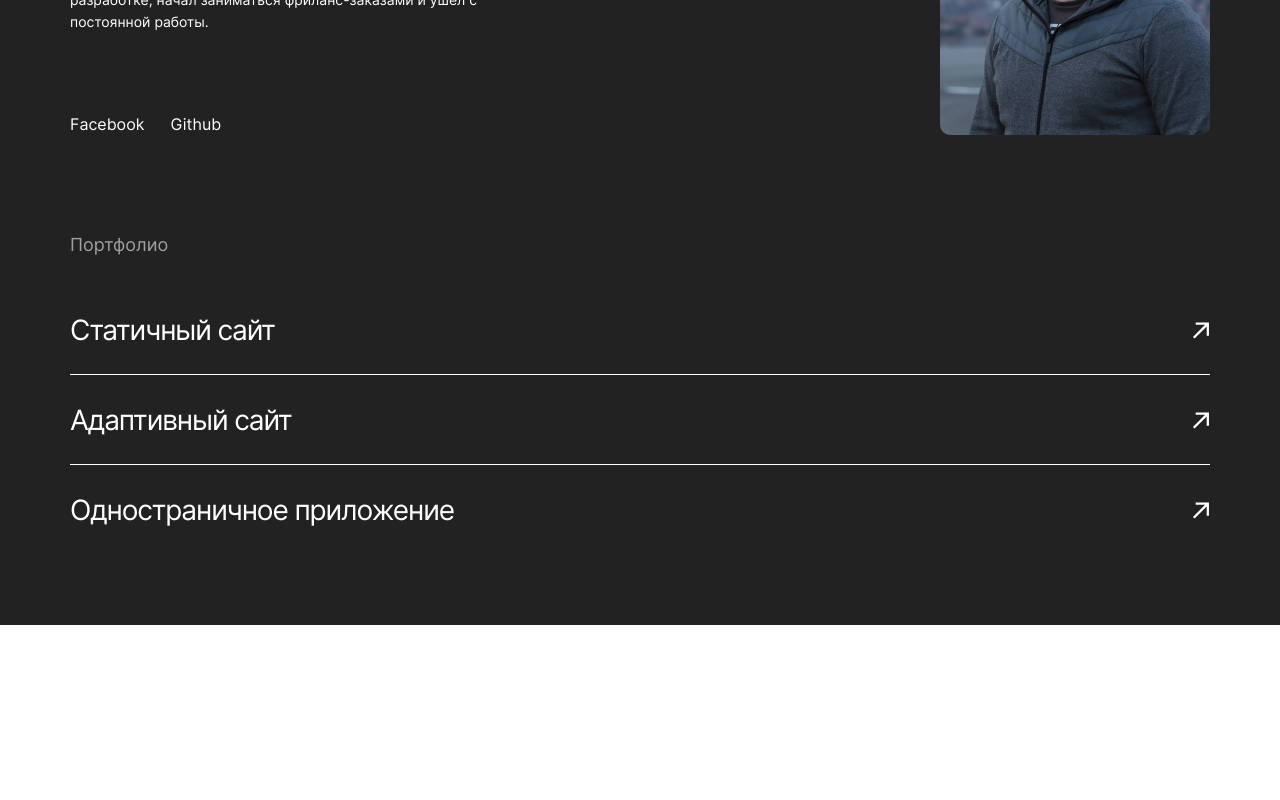
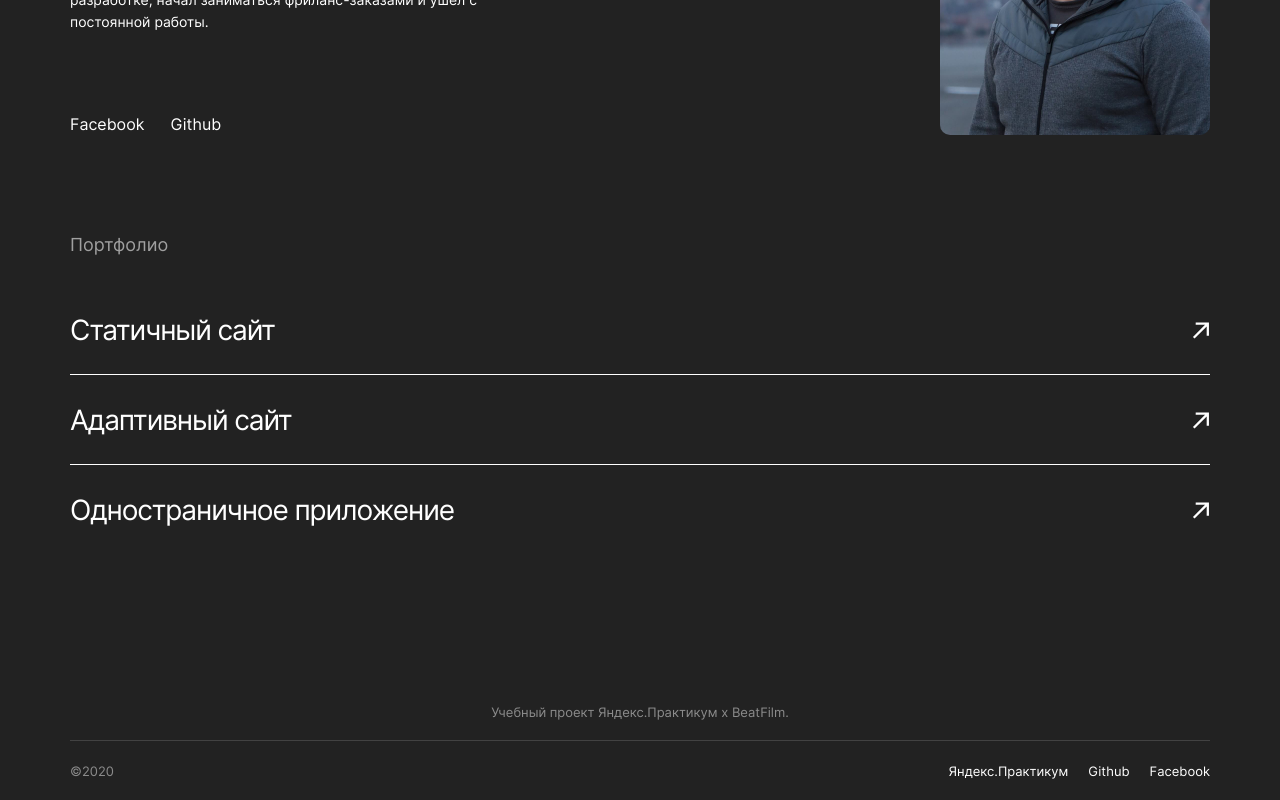
Before and after one commit to alkremn/movies-explorer-frontend, a React (Create React App) app: page / in a window 1280 px wide. Shown: the part 2216-3016 px from the top of the page. Before the commit the page ends 2841 px from the top, so only its background shows below. Built offline with nearby package versions, Linux system fonts and the light colour scheme.

Commit message:
feat: Implement footer section

```diff
--- a/src/components/Footer/Footer.css
+++ b/src/components/Footer/Footer.css
@@ -0,0 +1,124 @@
+.footer {
+  display: flex;
+  flex-direction: column;
+  margin: 0 auto;
+  width: calc(100vw - 36px);
+  max-width: 1140px;
+}
+
+.footer__title {
+  margin: 79px 0 0;
+  padding-bottom: 21px;
+  font-weight: 400;
+  font-size: 12px;
+  line-height: 15px;
+  color: #8b8b8b;
+  border-bottom: 1px solid #424242;
+}
+
+.footer__buttom {
+  display: flex;
+  flex-direction: column;
+  align-items: center;
+  padding-bottom: 10px;
+}
+
+.footer__links {
+  display: flex;
+  flex-direction: column;
+  align-items: center;
+  list-style: none;
+  padding-left: 0;
+  margin: 30px 0 0;
+}
+
+.footer__links-item {
+  margin-top: 12px;
+}
+
+.footer__links-item:first-child {
+  margin-top: 0;
+}
+
+.footer__link {
+  color: #fff;
+  font-size: 12px;
+  line-height: 15px;
+  text-decoration: none;
+}
+
+.footer__copyright {
+  margin: 30px 0 0 0;
+  font-size: 12px;
+  line-height: 15px;
+  color: #8b8b8b;
+}
+
+@media screen and (min-width: 768px) {
+  .footer {
+    width: calc(100vw - 100px);
+  }
+
+  .footer__title {
+    font-size: 13px;
+    line-height: 16px;
+    padding-bottom: 20px;
+    text-align: center;
+  }
+
+  .footer__buttom {
+    display: flex;
+    flex-direction: row-reverse;
+    justify-content: space-between;
+    padding: 20px 0;
+  }
+  .footer__links {
+    flex-direction: row;
+    align-items: center;
+    margin-top: 0;
+  }
+
+  .footer__links-item {
+    margin: 0 0 0 20px;
+  }
+
+  .footer__links-item:first-child {
+    margin: 0;
+  }
+  .footer__link {
+    font-size: 13px;
+    line-height: 16px;
+  }
+
+  .footer__copyright {
+    font-size: 13px;
+    line-height: 16px;
+    margin: 0;
+  }
+}
+
+@media screen and (min-width: 1024px) {
+  .about__container {
+    flex-direction: row-reverse;
+    justify-content: space-between;
+    margin: 66px 0 100px;
+  }
+
+  .about__description-container {
+    min-height: 326px;
+  }
+
+  .about__image {
+    max-width: 270px;
+  }
+
+  .about__occupation {
+    font-size: 18px;
+    margin-top: 18px;
+  }
+
+  .about__description {
+    font-size: 14px;
+    line-height: 22px;
+  }
+}
--- a/src/components/Footer/Footer.js
+++ b/src/components/Footer/Footer.js
@@ -1,12 +1,34 @@
-import React from 'react'
-import './Footer.css'
+import React from "react";
+import "./Footer.css";
 
 function Footer() {
-    return (
-        <div>
-
-        </div>
-    )
+  return (
+    <footer className='footer'>
+      <h2 className='footer__title'>
+        Учебный проект Яндекс.Практикум х BeatFilm.
+      </h2>
+      <div className='footer__buttom'>
+        <ul className='footer__links'>
+          <li className='footer__links-item'>
+            <a className='footer__link' href='https://practicum.yandex.ru/'>
+              Яндекс.Практикум
+            </a>
+          </li>
+          <li className='footer__links-item'>
+            <a className='footer__link' href='https://github.com/alkremn'>
+              Github
+            </a>
+          </li>
+          <li className='footer__links-item'>
+            <a className='footer__link' href='https://facebook.com'>
+              Facebook
+            </a>
+          </li>
+        </ul>
+        <p class='footer__copyright'>&copy;2020</p>
+      </div>
+    </footer>
+  );
 }
 
-export default Footer
+export default Footer;
```
